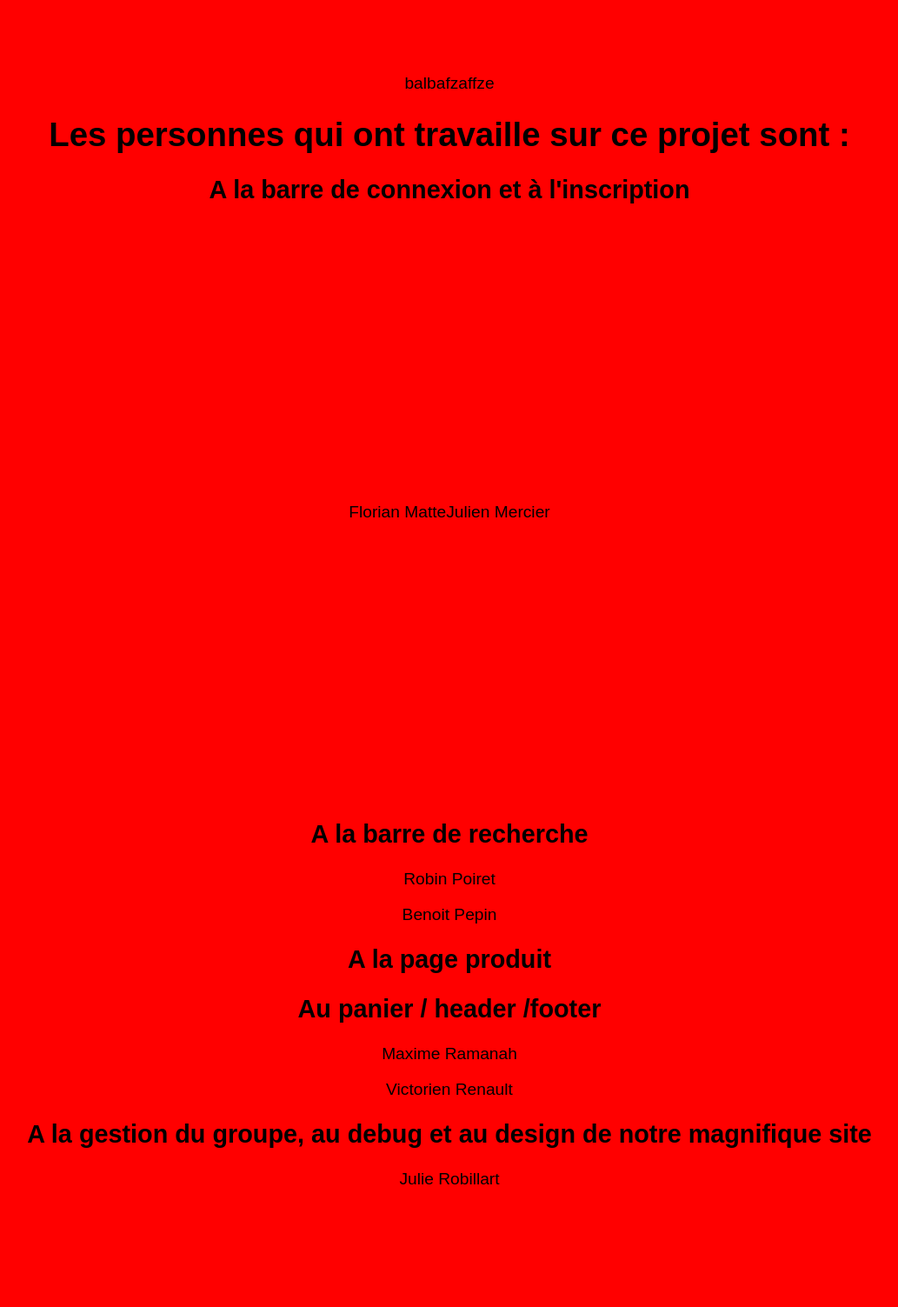
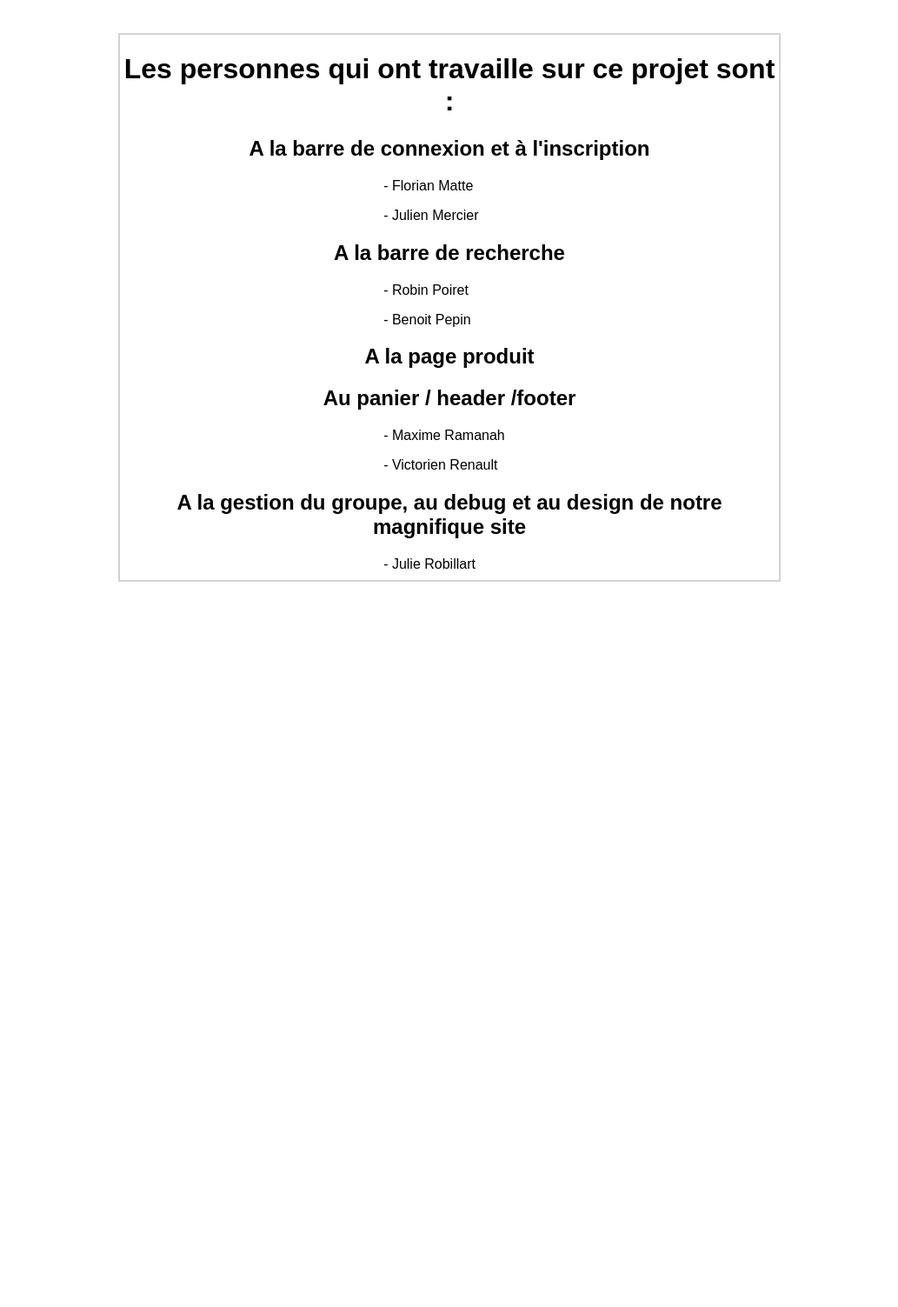
Before and after one commit to julierbllrt/Projet_technoweb, a PHP site: page /contact.html in a window 1280 px wide. Shown: the whole page at 87% size, without its empty margins (123-1156 px from the left). After the commit the page ends 669 px from the top, so only its background shows below. Run offline with PHP 8.4, Linux system fonts and the light colour scheme.

Commit message:
css contact

```diff
--- a/contact.html
+++ b/contact.html
@@ -8,22 +8,21 @@
 
 
 <body>
-
-
-	balbafzaffze
+	<form>
 
 
 		<h1> Les personnes qui ont travaille  sur ce projet sont : </h1>
+		<h3 id="block">
 			<h2> A la barre de connexion et à l'inscription </h2>
 				<div id="barre_connexion">
-			<p> Florian Matte</p>
-			<p> Julien Mercier</p>
+					<p> - Florian Matte</p>
+					<p> - Julien Mercier</p>
 				</div>
 
 			<h2> A la barre de recherche </h2>
 				<div id="barre_recherche">
-			<p> Robin Poiret</p>
-			<p> Benoit Pepin </p>
+					<p> - Robin Poiret</p>
+					<p> - Benoit Pepin </p>
 				</div>
 
 			<h2> A la page produit </h2>
@@ -34,13 +33,14 @@
 
 			<h2> Au panier / header /footer </h2>
 				<div id="panier">
-		<p> Maxime Ramanah</p>
-		<p> Victorien Renault </p>
+				<p> - Maxime Ramanah</p>
+				<p> - Victorien Renault </p>
 				</div>
 
 			<h2> A la gestion du groupe, au debug et au design de notre magnifique site </h2>
 				<div id="gestion">
-		<p> Julie Robillart <p>
+				<p> - Julie Robillart <p>
 				</div>
-
+		</h3>
+	</form>
 </body>
--- a/css/contact.css
+++ b/css/contact.css
@@ -1,43 +1,46 @@
 body{
 	font-family: 'Quicksand', 'OpenSans',sans-serif;
-	font-size:1.2em;
-	padding-top:6%;
-	padding-bottom: 10%;
-	text-align:center;
+	font-size:1.0em;
 
-	background-color:red;
+
 
 }
-
 form{
 	display:block;
 	flex-direction: column;
 	justify-content: center;
 	align-items: center;
-	width: 500px;
-	height: 600px;
-	background: Gainsboro ;
+	width: 60%;
+	height: 80%;
+	background: white ;
 	margin:auto;
 	border: 2px solid LightGrey;
 	text-align: center;
+	margin-top:3%;
+
 }
-
-#barre_connexion{
-	background-color: red;
-
-	min-height: calc(100vh - 140px);
-	max-height: calc(100vh - 150px);
-	flex:1;
-	align-self: center;
-
-	width:100%;
-
-
-	display: flex;
-	flex-wrap: nowrap;
-	justify-content: center;
-	align-items: center;
 
 
 
+#barre_connexion{
+	text-align: left;
+	margin-left: 40%;
 }
+
+#barre_recherche{
+	text-align: left;
+	margin-left: 40%;
+
+}
+
+#panier{
+	text-align: left;
+	margin-left: 40%;
+
+}
+
+#gestion{
+	text-align: left;
+	margin-left: 40%;
+
+}
```
Lines whose indentation alone changed are shown as unchanged.
